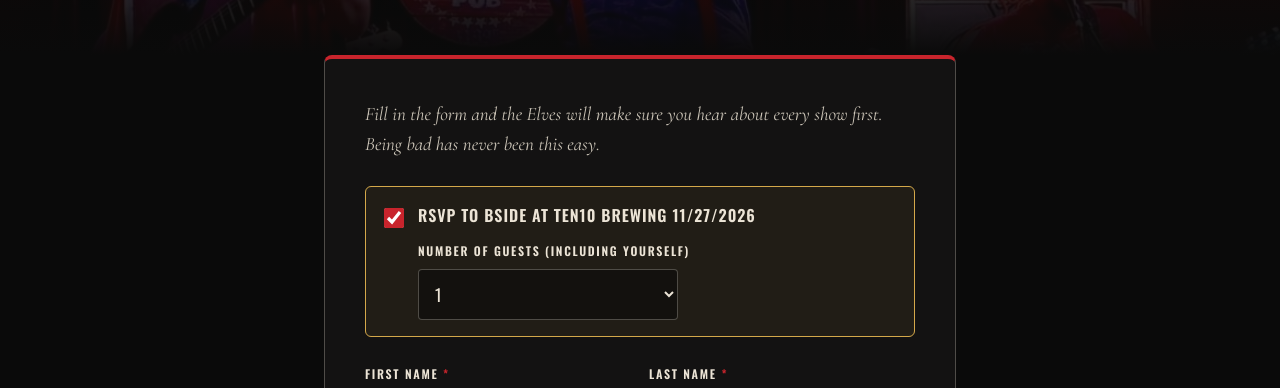
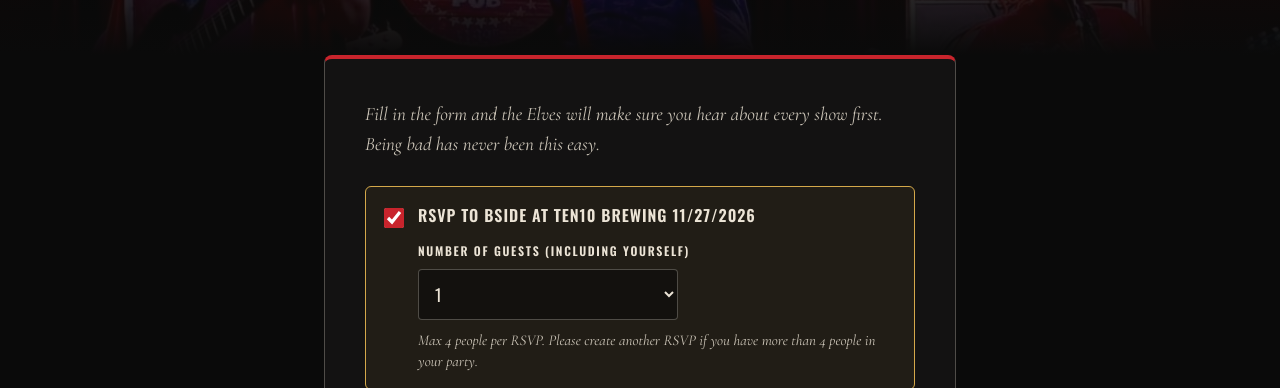
Before and after one commit to Diggz/bad-santa-site, a plain HTML site: page thenaughtylist.html in a window 1280 px wide. Shown: the part 404-792 px from the top of the page. Drawn offline with nearby package versions, Linux system fonts and the light colour scheme; a web font is replaced by a local one.

Commit message:
Add max-4 note under guest count

```diff
--- a/thenaughtylist.html
+++ b/thenaughtylist.html
@@ -223,6 +223,13 @@
     transition: opacity 0.2s;
   }
   .guests.disabled { opacity: 0.35; }
+  .guests-note {
+    margin-top: 10px;
+    font-size: 15px;
+    line-height: 1.45;
+    font-style: italic;
+    color: var(--bone-dim);
+  }
   .guests.disabled select { cursor: not-allowed; }
   .guests select {
     width: 100%;
@@ -358,6 +365,7 @@
             <option value="3">3</option>
             <option value="4">4</option>
           </select>
+          <p class="guests-note">Max 4 people per RSVP. Please create another RSVP if you have more than 4 people in your party.</p>
         </div>
       </fieldset>
 
```
